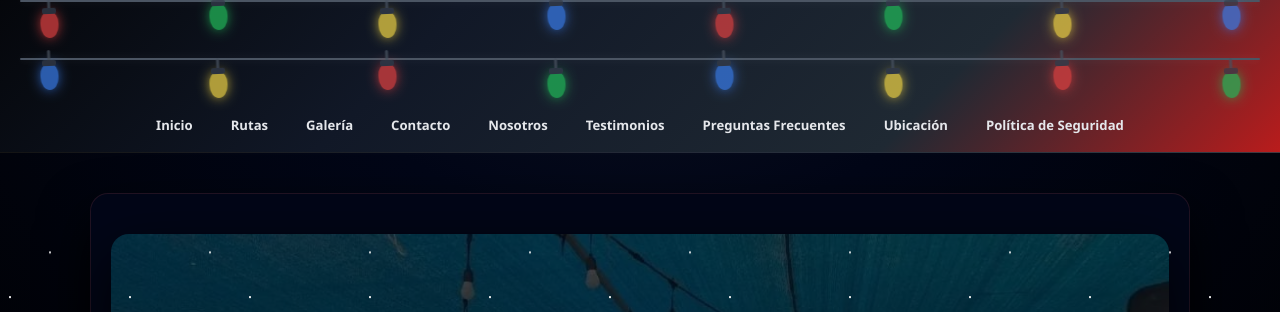
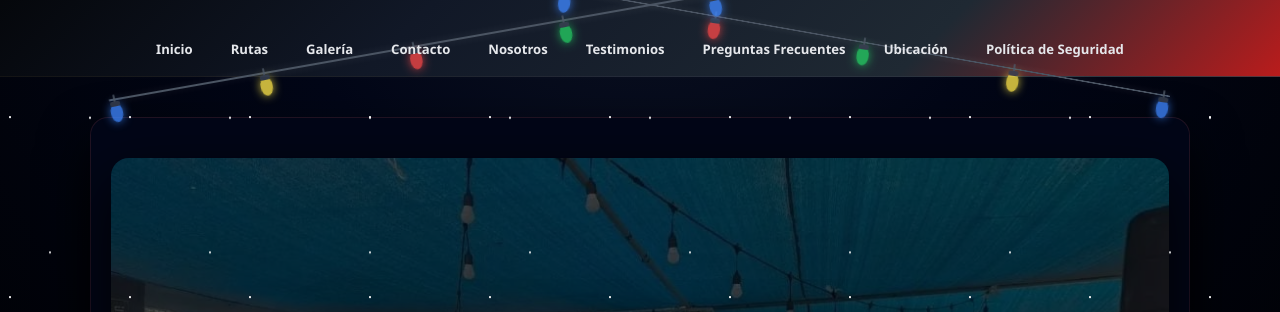
Before and after one commit to gutierrezjose23/chh-tours, a plain HTML site: page index.html in a window 1280 px wide. Shown: the part 178-490 px from the top of the page. Drawn offline with Linux system fonts and the light colour scheme; files whose address does not match are found by name.

Commit message:
Actualizacion: luces navideñas en X

```diff
--- a/estilos.css
+++ b/estilos.css
@@ -880,160 +880,70 @@ tr:nth-child(even) {
     opacity: 0.2;
   }
 }
-/* ================== LUCES NAVIDEÑAS COLGANTES ================== */
-.luces-colgantes {
+/* ================== LUCES NAVIDEÑAS ESTILO CASA EN X (PEQUEÑAS) ================== */
+
+.luces-casa {
   position: relative;
-  width: 100%;
-  display: flex;
-  justify-content: center;
-  gap: 40px; /* separación entre focos colgantes */
-  margin-top: 10px;
-  margin-bottom: 10px;
-  z-index: 999;
-  pointer-events: none;
+  height: 38px;            /* ocupa poquito alto */
+  margin: 4px 0 4px;
+  pointer-events: none;    /* para que no afecte clics */
 }
 
-/* Cuerda horizontal */
-.luces-colgantes .cuerda {
+/* Cada fila será una “guirnalda” en diagonal */
+.luces-casa .fila {
   position: absolute;
-  top: 0;
-  width: 100%;
-  height: 4px;
-  background: #3f3f46;
-  border-radius: 2px;
-  z-index: -1;
-  box-shadow: 0 0 6px rgba(255,255,255,0.2);
+  left: 8%;
+  right: 8%;
+  display: flex;
+  justify-content: space-between;
+  align-items: flex-start;
 }
 
-/* Cada foco colgante */
-.luz-colgante {
-  width: 20px;
-  height: 28px;
-  border-radius: 50% 50% 55% 55%;
-  position: relative;
-  margin-top: 12px;
-  animation: swing 2s ease-in-out infinite alternate;
-  box-shadow: 0 0 10px rgba(255,255,255,0.6);
-  filter: brightness(1.2);
+/* Primera fila inclinada ↘ */
+.luces-casa .fila1 {
+  top: 6px;
+  transform: rotate(10deg);
 }
 
-/* Cable que cuelga */
-.luz-colgante::before {
-  content: "";
-  position: absolute;
-  top: -16px;
-  left: 50%;
-  transform: translateX(-50%);
-  width: 3px;
-  height: 16px;
-  background: #4b5563;
-  border-radius: 1px;
-}
-
-/* Base del foco */
-.luz-colgante::after {
-  content: "";
-  position: absolute;
-  top: -4px;
-  left: 50%;
-  transform: translateX(-50%);
-  width: 14px;
-  height: 6px;
-  border-radius: 2px;
-  background: #374151;
-}
-
-/* COLORES NAVIDEÑOS */
-.luz-colgante.rojo {
-  background: #ff4d4d;
-  box-shadow: 0 0 12px #ff4d4d;
-}
-
-.luz-colgante.verde {
-  background: #22c55e;
-  box-shadow: 0 0 12px #22c55e;
-}
-
-.luz-colgante.amarillo {
-  background: #fde047;
-  box-shadow: 0 0 12px #fde047;
-}
-
-.luz-colgante.azul {
-  background: #3b82f6;
-  box-shadow: 0 0 12px #3b82f6;
-}
-
-/* Animación de movimiento (como si colgaran de un hilo) */
-@keyframes swing {
-  0% {
-    transform: rotate(-8deg);
-  }
-  100% {
-    transform: rotate(8deg);
-  }
-}
-
-/* Parpadeo suave */
-.luz-colgante {
-  animation: swing 2.4s ease-in-out infinite alternate,
-             parpadeo 1.5s infinite alternate;
-}
-
-@keyframes parpadeo {
-  0% { opacity: 0.7; filter: brightness(0.8); }
-  100% { opacity: 1; filter: brightness(1.3); }
-}
-/* ================== LUCES NAVIDEÑAS ESTILO CASA (ZIGZAG) ================== */
-
-.luces-casa {
-  display: flex;
-  flex-direction: column;
-  gap: 10px;
-  margin: 6px 0 10px;
-  pointer-events: none;
-}
-
-.luces-casa .fila {
-  position: relative;
-  display: flex;
-  justify-content: space-between;
-  padding: 0 40px;
+/* Segunda fila inclinada ↙ */
+.luces-casa .fila2 {
+  top: 10px;
+  transform: rotate(-10deg);
 }
 
 /* cable curvo de cada fila */
 .luces-casa .fila::before {
   content: "";
   position: absolute;
-  top: 10px;
-  left: 20px;
-  right: 20px;
+  top: 6px;
+  left: 0;
+  right: 0;
   border-top: 2px solid #4b5563;
   border-radius: 999px;
-  box-shadow: 0 0 8px rgba(255,255,255,0.12);
+  box-shadow: 0 0 6px rgba(255,255,255,0.12);
 }
 
-/* focos */
+/* focos (versión pequeña) */
 .foco {
   position: relative;
-  width: 18px;
-  height: 26px;
+  width: 12px;      /* más pequeños */
+  height: 18px;
   border-radius: 50% 50% 60% 60%;
-  margin-top: 18px;
-  box-shadow: 0 0 10px rgba(255,255,255,0.7);
+  margin-top: 12px;
+  box-shadow: 0 0 8px rgba(255,255,255,0.6);
   animation: balanceo 2.4s ease-in-out infinite alternate,
-             parpadeoFoco 1.4s infinite alternate;
+             parpadeoFoco 1.5s infinite alternate;
 }
 
 /* cablecito que cuelga al foco */
 .foco::before {
   content: "";
   position: absolute;
-  top: -14px;
+  top: -10px;
   left: 50%;
   transform: translateX(-50%);
-  width: 3px;
-  height: 14px;
+  width: 2px;
+  height: 10px;
   background: #4b5563;
   border-radius: 2px;
 }
@@ -1042,11 +952,11 @@ tr:nth-child(even) {
 .foco::after {
   content: "";
   position: absolute;
-  top: -4px;
+  top: -3px;
   left: 50%;
   transform: translateX(-50%);
-  width: 14px;
-  height: 6px;
+  width: 10px;
+  height: 5px;
   border-radius: 2px;
   background: #374151;
 }
@@ -1054,47 +964,25 @@ tr:nth-child(even) {
 /* colores navideños */
 .foco.rojo {
   background: #ef4444;
-  box-shadow: 0 0 12px #ef4444;
+  box-shadow: 0 0 10px #ef4444;
 }
 .foco.verde {
   background: #22c55e;
-  box-shadow: 0 0 12px #22c55e;
+  box-shadow: 0 0 10px #22c55e;
 }
 .foco.amarillo {
   background: #fde047;
-  box-shadow: 0 0 12px #fde047;
+  box-shadow: 0 0 10px #fde047;
 }
 .foco.azul {
   background: #3b82f6;
-  box-shadow: 0 0 12px #3b82f6;
-}
-
-/* que no queden todos a la misma altura -> efecto zigzag */
-.fila1 .foco:nth-child(odd) {
-  transform-origin: top center;
-  margin-top: 22px;
-}
-.fila1 .foco:nth-child(even) {
-  transform-origin: top center;
-  margin-top: 14px;
-}
-.fila2 .foco:nth-child(odd) {
-  transform-origin: top center;
-  margin-top: 16px;
-}
-.fila2 .foco:nth-child(even) {
-  transform-origin: top center;
-  margin-top: 24px;
+  box-shadow: 0 0 10px #3b82f6;
 }
 
 /* movimiento tipo colgando */
 @keyframes balanceo {
-  0% {
-    transform: rotate(-6deg);
-  }
-  100% {
-    transform: rotate(6deg);
-  }
+  0% { transform: rotate(-5deg); }
+  100% { transform: rotate(5deg); }
 }
 
 /* parpadeo suave */
```
